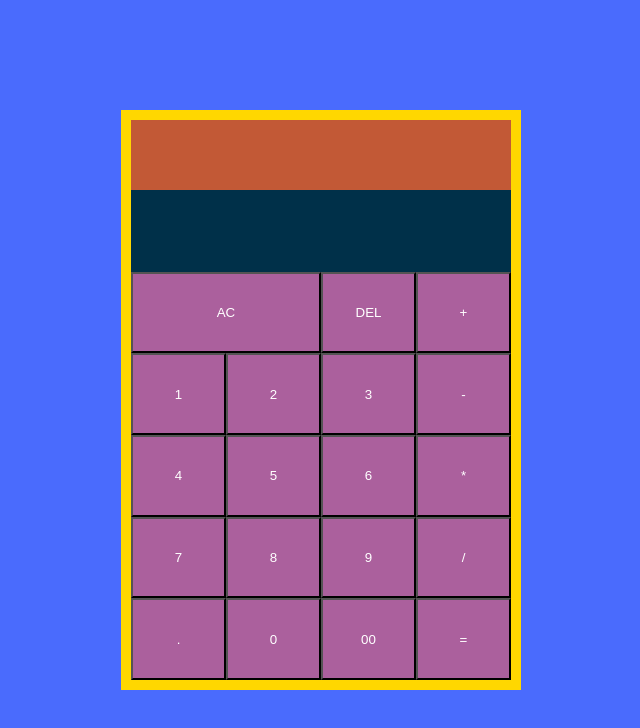
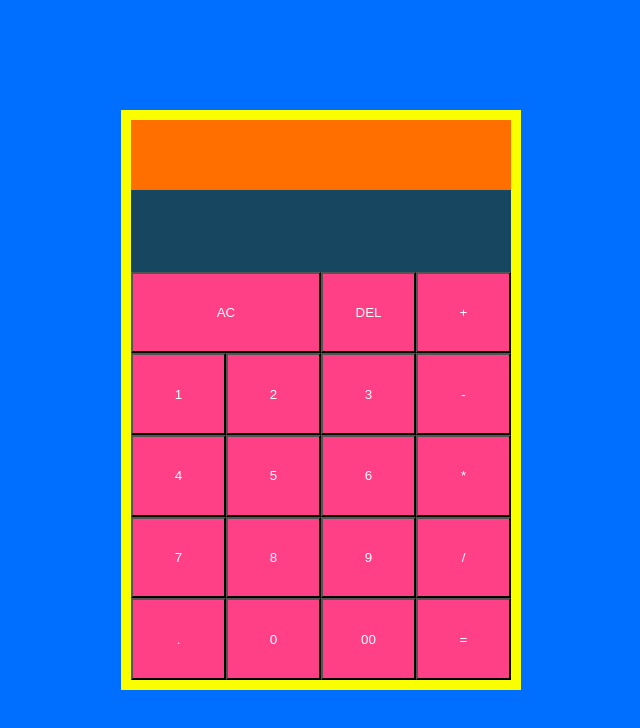
Before and after one commit to Mesfrum/Calculator, a plain HTML site: page index.html in a window 1280 px wide. Shown: the whole page, without its empty margins (319-959 px from the left). Drawn offline with Linux system fonts and the light colour scheme.

Commit message:
Add color

```diff
--- a/style.css
+++ b/style.css
@@ -16,7 +16,7 @@
 #calculator>button {
     cursor: pointer;
     outline: none;
-    background-color: #ab609d;
+    background-color: #ff4086;
     color: white;
 }
 
@@ -29,11 +29,11 @@
 }
 
 #secondary-display {
-    background-color: #c25936;
     text-align: right;
     font-size: larger;
     word-wrap: break-word;
     word-break: break-all;
+    background-color: #ff6f00;
     color: white;
 }
 
@@ -42,7 +42,7 @@
     font-size: xx-large;
     word-wrap: break-word;
     word-break: break-all;
-    background-color: rgb(0, 48, 73);
+    background-color: rgb(22, 70, 96);
     color: white;
 }
 
@@ -60,9 +60,11 @@ html {
     display: flex;
     align-items: center;
     justify-content: center;
-    background-color: rgb(74, 107, 253);
+    /* background-color: rgb(74, 107, 253); */
+    background-color: #006FFF;
+
 }
 
 body {
-    border: 10px solid gold;
+    border: 10px solid #FAFF00;
 }
```
